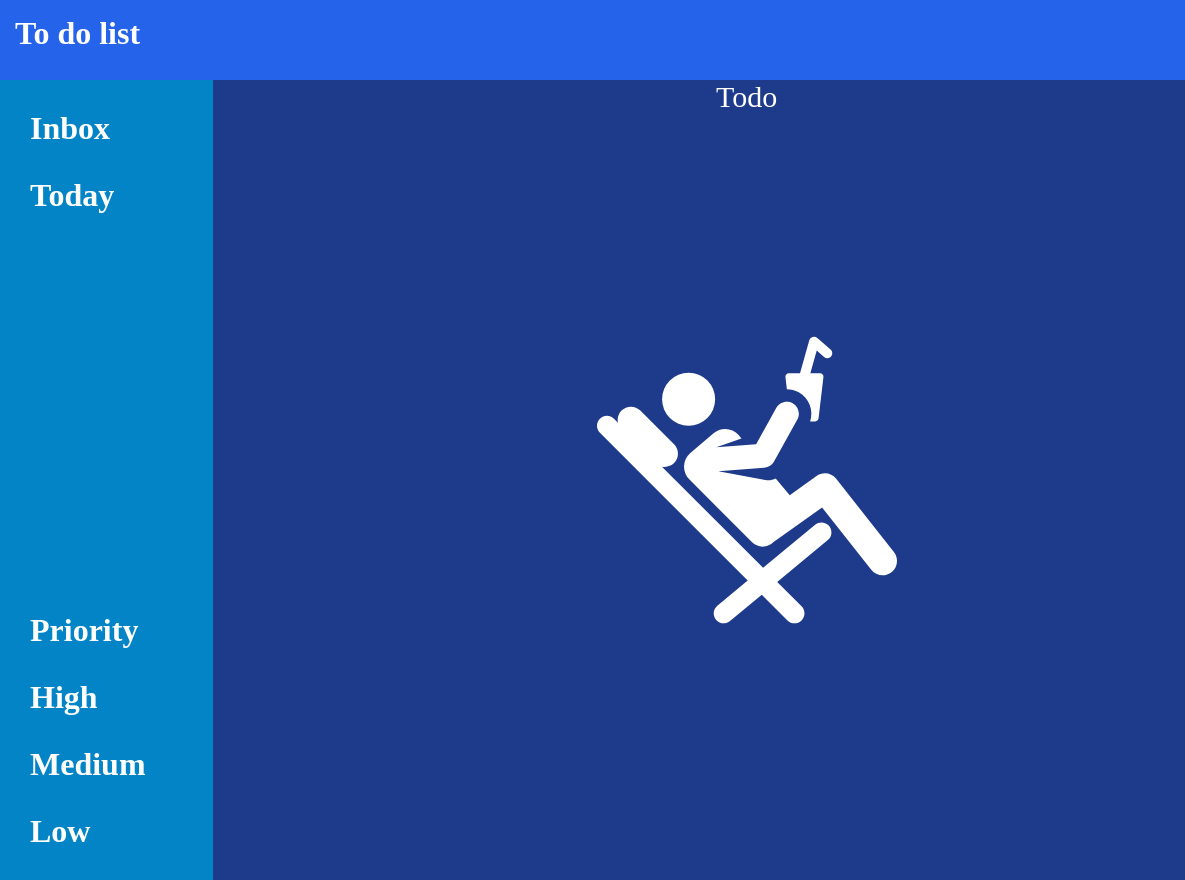
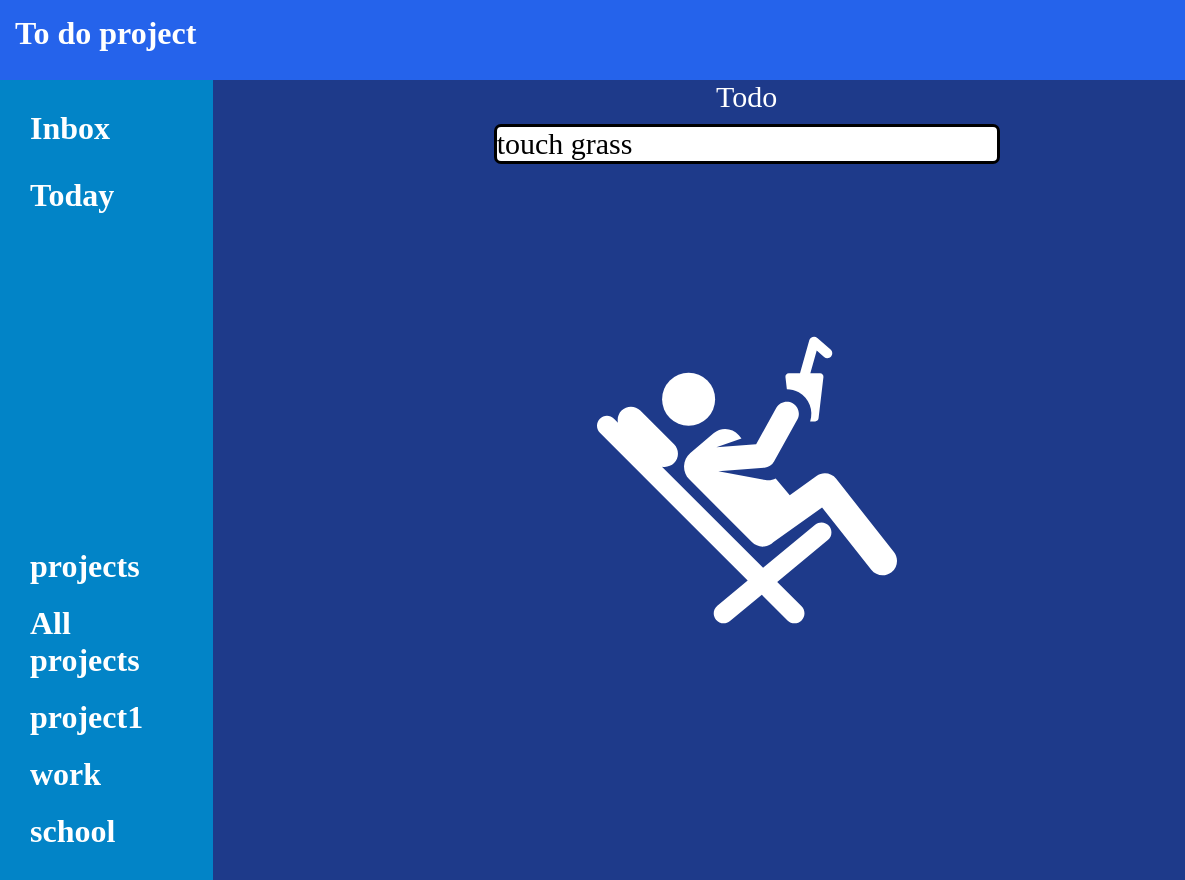
Before and after one commit to Gary-love/Todo-List, a website built with webpack: page src/index.html in a window 1280 px wide. Shown: the full height of the page, 0-1185 px from the left. Built offline with nearby package versions, Linux system fonts and the light colour scheme.

Commit message:
restrctured pageload

```diff
--- a/package.json
+++ b/package.json
@@ -21,5 +21,8 @@
     "webpack-dev-server": "^5.1.0",
     "webpack-merge": "^6.0.1",
     "webpack-server": "^0.1.2"
+  },
+  "dependencies": {
+    "date-fns": "^4.1.0"
   }
 }
--- a/src/index.js
+++ b/src/index.js
@@ -1,9 +1,14 @@
 import home from "./pages/home";
 import "./styles/style.css";
 import build from "./pages/methods";
-home();
+import printTasks from "./pages/projects";
+import loadFirst from "./pages/loadfirst"
+loadFirst();
 let button=document.querySelector("#button");
-let closeBtn=document.querySelector(".close")
+let projects=document.querySelectorAll(".project");
+let closeBtn=document.querySelector(".close");
+let content=document.querySelector("#content")
+
 button.addEventListener("click",()=>{
     document.querySelector(".data").style.display="flex";
 
@@ -16,3 +21,21 @@ document.querySelector(".submit").addEventListener("click",()=>{
     document.querySelector(".data").style.display="none";
     build();
 })
+projects.forEach(project=>{
+    project.addEventListener("click",()=>{
+        content.textContent="";
+        switch(project.id){
+            case "all":
+                home();
+                break;
+            default:
+                console.log(project.id);
+                break;
+        }
+    })
+})
+// projects.forEach(project=>{
+//     project.addEventListener("click",()=>{
+//          printTasks(project);
+//     })
+// })
--- a/src/pages/home.js
+++ b/src/pages/home.js
@@ -1,60 +1,21 @@
-import profileImg from "../images/logo.jpg"
-const container=document.querySelector(".container");
 let home=function(){
-    let header=document.createElement("div");
-    header.id="header";
-    let content=document.createElement("div");
-    content.id="content";
+    const content=document.querySelector("#content");
     let todo=document.createElement("div");
     todo.id="todo";
     todo.textContent="Todo";
-    let sideBar=document.createElement("div");
-    sideBar.id="side";
-    let profile=document.createElement("img");
-    profile.id="profile";
-    profile.src=profileImg;
-    profile.onclick = function() {
-        window.location.href = 'https://github.com/Gary-love';
-    };
-    let logo=document.createElement("div");
-    logo.id="logo";
-    logo.textContent="To do list";
-    let inbox=document.createElement("div");
-    inbox.id="inbox";
-    inbox.textContent="Inbox";
-    let today=document.createElement("div");
-    today.id="today";
-    today.textContent="Today";
-    let  priority=document.createElement("div");
-    priority.id="priority";
-    priority.textContent="Priority";
-    let high=document.createElement("div");
-    high.id="high";
-    high.textContent="High";
-    let medium=document.createElement("div");
-    medium.id="medium";
-    medium.textContent="Medium";
-    let low=document.createElement("div");
-    low.id="low";
-    low.textContent="Low";
     let task=document.createElement("div");
     task.id='tasks'
     let addBtn=document.createElement("button");
     addBtn.id="button";
     addBtn.textContent="+";
-    header.appendChild(logo);
-    header.appendChild(profile);
-    sideBar.appendChild(inbox);
-    sideBar.appendChild(today);
-    sideBar.appendChild(priority);
-    sideBar.appendChild(high);
-    sideBar.appendChild(medium);
-    sideBar.appendChild(low);
+    let task1=document.createElement("div");
+    task1.id="work";
+    task1.classList.add("task");
+    task1.textContent="touch grass";
+    task.appendChild(task1)
+    task.appendChild(task1);
     content.appendChild(todo);
     content.appendChild(task);
     content.appendChild(addBtn);
-    container.appendChild(header);
-    container.appendChild(sideBar);
-    container.appendChild(content);
 }
 export default home;
--- /dev/null
+++ b/src/pages/loadfirst.js
@@ -0,0 +1,59 @@
+import home from "./home";
+import profileImg from "../images/logo.jpg";
+const container = document.querySelector(".container");
+let loadFist = () => {
+    let content=document.createElement("div");
+    content.id="content";
+  let header = document.createElement("div");
+  header.id = "header";
+  let sideBar = document.createElement("div");
+  sideBar.id = "side";
+  let profile = document.createElement("img");
+  profile.id = "profile";
+  profile.src = profileImg;
+  profile.onclick = function () {
+    window.location.href = "https://github.com/Gary-love";
+  };
+  let logo = document.createElement("div");
+  logo.id = "logo";
+  logo.textContent = "To do project";
+  let inbox = document.createElement("div");
+  inbox.id = "inbox";
+  inbox.textContent = "Inbox";
+  let today = document.createElement("div");
+  today.id = "today";
+  today.textContent = "Today";
+  let project = document.createElement("div");
+  project.id = "project";
+  project.textContent = "projects";
+  let work = document.createElement("div");
+  work.id = "work";
+  work.classList.add("project");
+  work.textContent = "work";
+  let school = document.createElement("div");
+  school.id = "school";
+  school.classList.add("project");
+  school.textContent = "school";
+  let project1 = document.createElement("div");
+  project1.id = "project1";
+  project1.classList.add("project");
+  project1.textContent = "project1";
+  let all = document.createElement("div");
+  all.id = "all";
+  all.classList.add("project");
+  all.textContent = "All projects";
+  header.appendChild(logo);
+  header.appendChild(profile);
+  sideBar.appendChild(inbox);
+  sideBar.appendChild(today);
+  sideBar.appendChild(project);
+  project.appendChild(all);
+  project.appendChild(project1);
+  project.appendChild(work);
+  project.appendChild(school);
+  container.appendChild(header);
+  container.appendChild(sideBar);
+  container.appendChild(content);
+  home();
+};
+export default loadFist;
--- a/src/pages/methods.js
+++ b/src/pages/methods.js
@@ -1,19 +1,30 @@
 let buildTask = () => {
+  let name=document.querySelector("#name");
+  let select=document.querySelector('select');
   let content=document.querySelector("#content");
   let tasks=document.querySelector('#tasks');
   let task = document.createElement("div");
   task.classList.add("task");
+  task.id=select.value;
   let input = document.createElement("input");
   input.type = "checkbox";
   input.classList.add("checkbox");
   task.appendChild(input);
   let label = document.createElement("label");
-  label.textContent = "Your task";
+  label.textContent = name.value;
   task.appendChild(label);
   input.addEventListener("click", () => {
     task.remove();
   });
   tasks.appendChild(task);
   content.style.backgroundImage="none";
+  fun(content);
 };
+let fun=function(content){
+  let select=document.querySelector('select');
+  if(select.value==="add"){
+    select.options[select.options.length]=new Option('text','sth')
+  }
+
+}
 export default buildTask;
--- /dev/null
+++ b/src/pages/projects.js
@@ -0,0 +1,5 @@
+let things = document.querySelector(".task")
+let printTasks = function (option) {
+    console.log(option.id)
+};
+export default printTasks;
--- a/src/styles/style.css
+++ b/src/styles/style.css
@@ -30,8 +30,11 @@ body{
     font-weight: bold;
     font-size: 2rem;
 }
-#priority{
+#project{
     margin-top: auto;
+    display: flex;
+    flex-direction: column;
+    gap: 20px;
 }
 #content{
     grid-column: 3/13;
@@ -89,8 +92,9 @@ body{
 .task{
     display: flex;
     color: black;
+    margin: 10px;
+    border-radius: 7px;
     background-color: white;
-    justify-content:space-between;
     border: solid black 3px;
     width: 500px;
 }
```
Also changed, not shown: src/index.html (line endings or trailing spaces), 1 other file.
